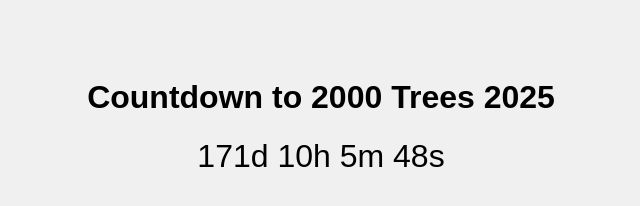
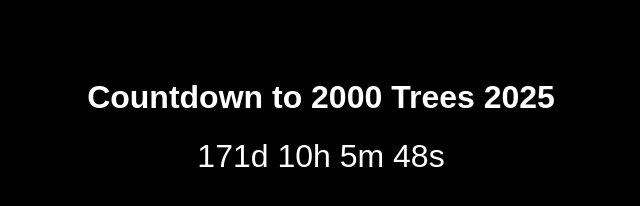
Before and after one commit to andytouch/countdown-to-2000-trees-2025, a plain HTML site: page index.html in a window 1280 px wide. Shown: the whole page, without its empty margins (319-959 px from the left). Drawn offline with Linux system fonts and the light colour scheme.

Commit message:
Update: Inverted text/bg colors

```diff
--- a/index.html
+++ b/index.html
@@ -8,7 +8,8 @@
         body {
             font-family: Arial, sans-serif;
             text-align: center;
-            background-color: #f0f0f0;
+            background-color: #000;
+            color: #fff;
             padding: 50px;
         }
         #timer {
```
